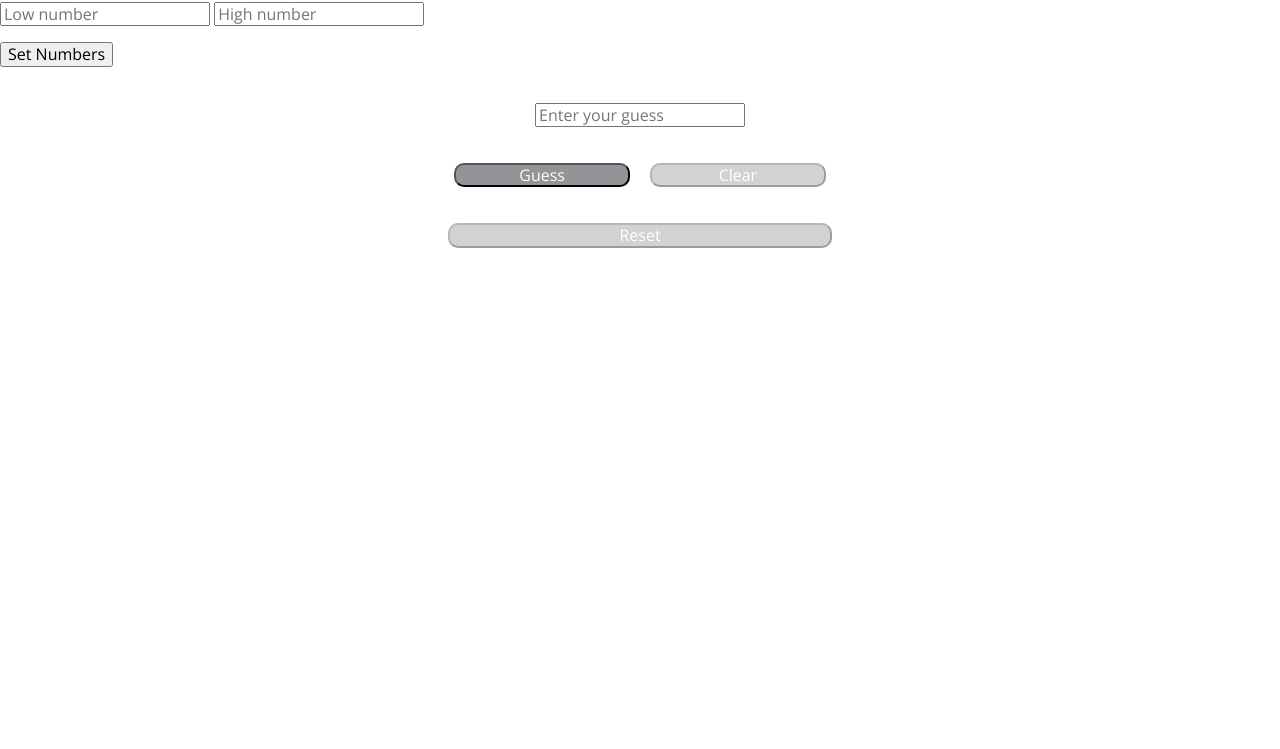
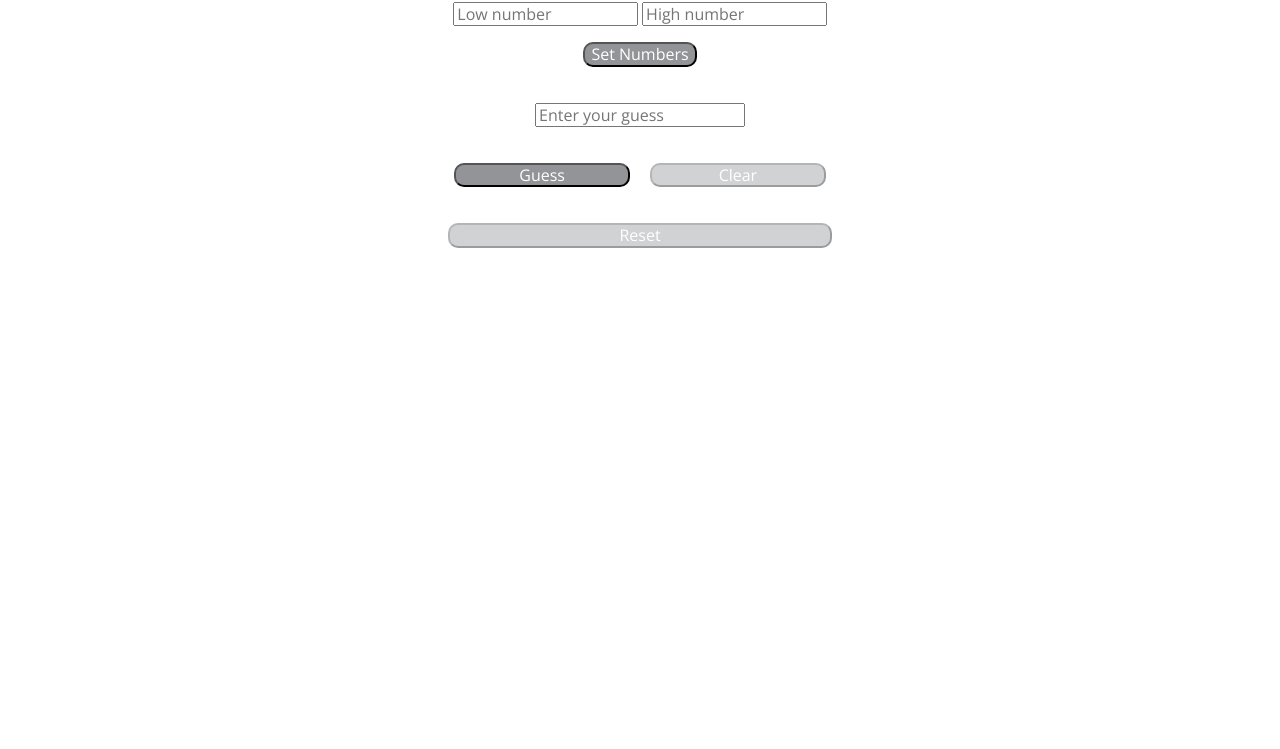
Before and after one commit to Bradniedt/number_guesser, a plain HTML site: page index.html in a window 1280 px wide. Shown: the part 51-800 px from the top of the page. Drawn offline with nearby package versions, Linux system fonts and the light colour scheme.

Commit message:
Adds styles to new range structures.

```diff
--- a/stylesheets/main.css
+++ b/stylesheets/main.css
@@ -21,7 +21,7 @@ input {
   margin-top: 50px;
 }
 
-#game-section, #results {
+#number-section, #game-section, #results {
   width: 60%;
   margin-left: 20%;
   text-align: center;
@@ -41,11 +41,11 @@ input {
   margin-left: 15px;
 }
 
-#clearGuess, #submitGuess {
+#clearGuess, #submitGuess, #numberInputLow, #numberInputHigh {
   width: 23%;
 }
 
-#submitGuess, #clearGuess, #resetButton {
+#submitGuess, #clearGuess, #resetButton, #submitNumber {
   background: #929497;
   color: #FFF;
   border-radius: 10px;
@@ -60,7 +60,7 @@ input {
   width: 50%;
 }
 
-#clearGuess:hover, #submitGuess:hover, #resetButton:hover {
+#clearGuess:hover, #submitGuess:hover, #resetButton:hover, #submitNumber:hover {
   background: #EB008B;
 }
 
```
